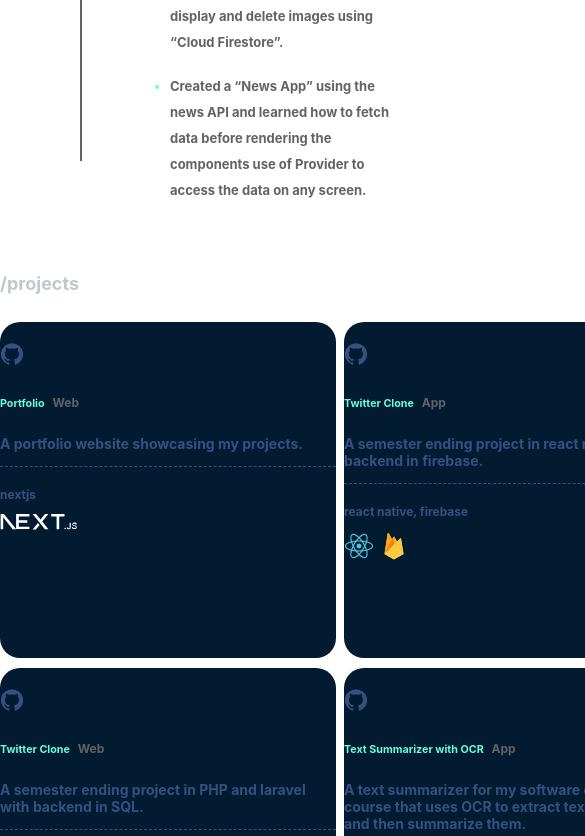
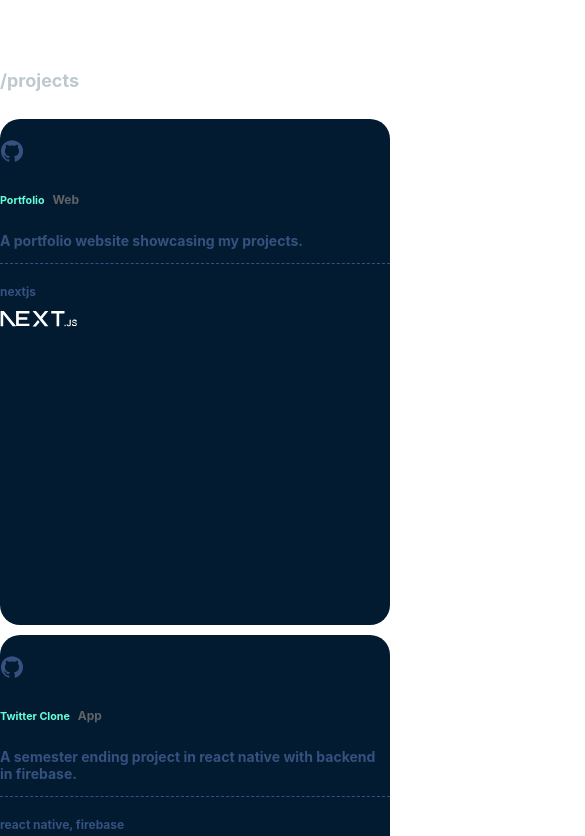
Before and after one commit to amna-kamran/Amna, a Next.js app: page /App in a window 390 px wide. Shown: the part 1161-1997 px from the top of the page, 585 px wide, since content can reach past the window. Built offline with nearby package versions, Linux system fonts and the light colour scheme.

Commit message:
responsiveness fixed

```diff
--- a/components/Project.js
+++ b/components/Project.js
@@ -56,10 +56,7 @@ const Project = () => {
           {projects.map((project, i) => {
             return (
               <FadeIn delay={`${i + 1}00ms`}>
-                <div
-                  className={`${"card"} ${styles.card}`}
-                  style={{ width: "21rem", height: "21rem" }}
-                >
+                <div className={`${"card"} ${styles.card}`}>
                   <Nav.Link
                     href={project.url}
                     target="_blank"
--- a/styles/About.module.css
+++ b/styles/About.module.css
@@ -30,3 +30,9 @@
   transform: translateY(-7px);
   background-color: var(--light-navy);
 }
+
+@media only screen and (max-width: 1000px) {
+  .picture {
+    display: none;
+  }
+}
--- a/styles/Experience.module.css
+++ b/styles/Experience.module.css
@@ -49,3 +49,15 @@
 .bullets li::marker {
   color: var(--green-bright);
 }
+
+@media only screen and (max-width: 550px) {
+  .position {
+    font-size: 16px;
+  }
+  .timeline {
+    font-size: 10px;
+  }
+  .bullets {
+    font-size: 12px;
+  }
+}
--- a/styles/Project.module.css
+++ b/styles/Project.module.css
@@ -1,13 +1,15 @@
 .project_container {
   display: grid;
-  grid-template-columns: repeat(3, minmax(21.5rem, 0px));
+  grid-template-columns: repeat(3, minmax(300px, 1fr));
+  grid-gap: 10px;
 }
 .card {
   background-color: var(--navy);
   align-items: center;
   padding-top: 20px;
-  margin-bottom: 10px;
   border-radius: 20px;
+  max-width: 1000px;
+  min-height: 60vh;
 }
 .card:hover {
   transform: translateY(-7px);
@@ -50,3 +52,9 @@
   width: auto;
   margin-bottom: 20px;
 }
+
+@media only screen and (max-width: 1080px) {
+  .project_container {
+    grid-template-columns: repeat(auto-fill, minmax(250px, 1fr));
+  }
+}
```
